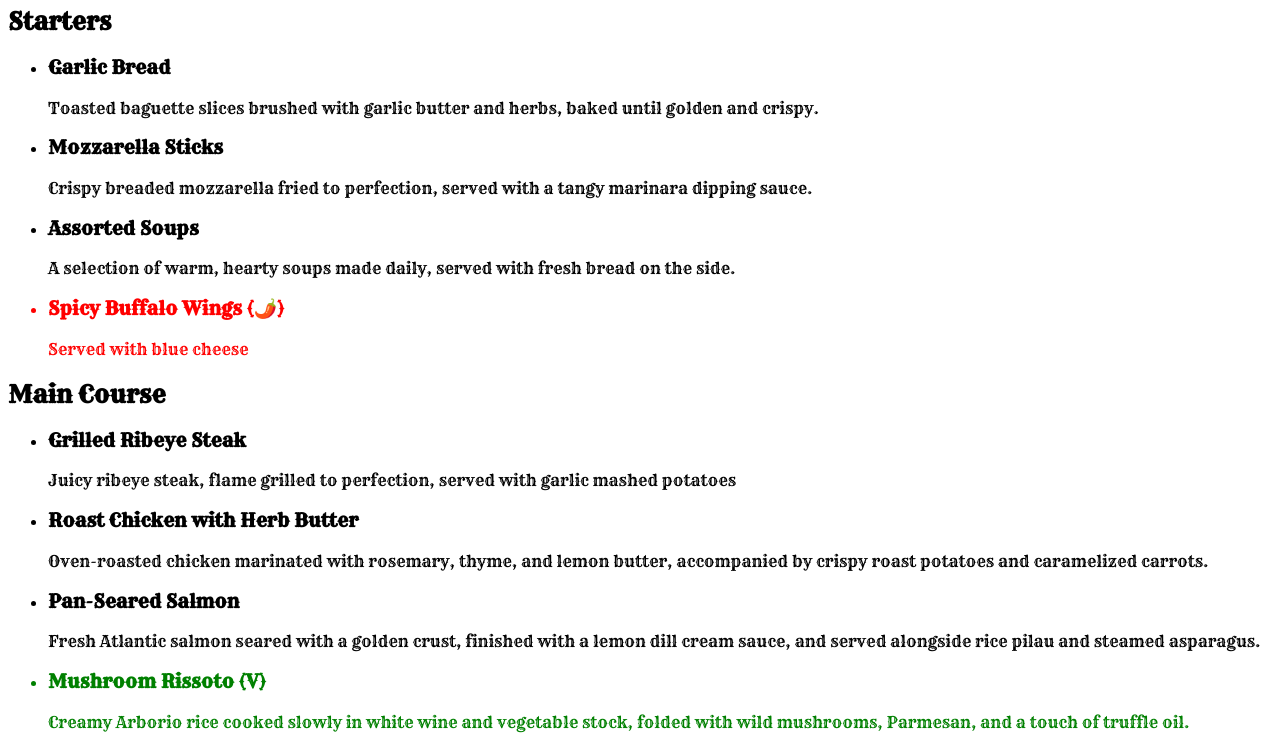
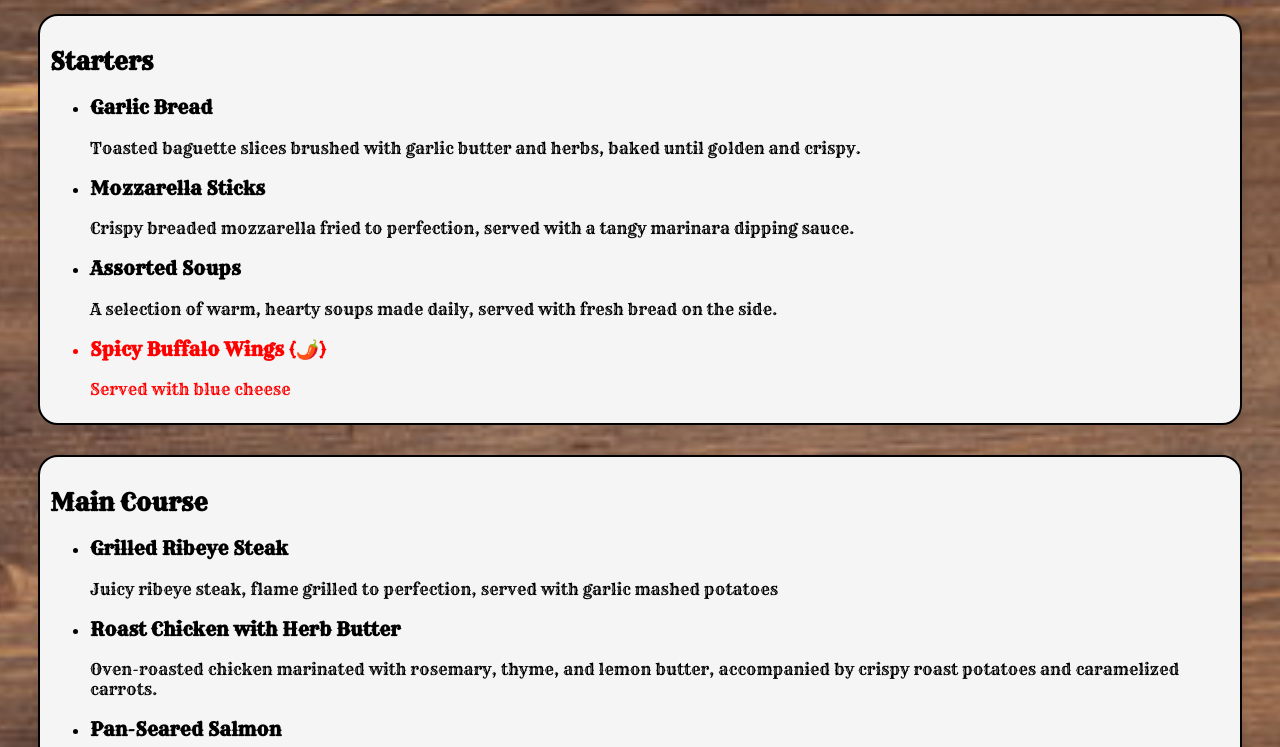
Before and after one commit to andrewsigei-hub/Menu-Challenge, a plain HTML site: page index.html in a window 1280 px wide. Shown: the part 77-824 px from the top of the page. Drawn offline with Linux system fonts and the light colour scheme.

Commit message:
Add CSS Styles

```diff
--- a/styles.css
+++ b/styles.css
@@ -17,3 +17,22 @@ li:hover {
   background-color: #f0f0f0;
   cursor: pointer;
 }
+
+.menu > div {
+  border: 2px solid #000;
+  padding: 8px;
+  padding-left: 10px;
+  padding-right: 50px;
+  padding-top: 10px;
+  border-radius: 20px;
+  background-color: whitesmoke;
+  box-shadow: 2px 2px 8px rgba(0, 0, 0, 0.1);
+  margin: 30px;
+}
+
+body {
+  background-image: url(./images/360_F_92843273_f9Goj84bZxdRNp13ohjOmuSVRwin4n1a.jpg);
+  background-repeat: no-repeat;
+  background-size: cover;
+  background-position: center center;
+}
```
Also changed, not shown: index.html (+1 -1 lines), images/360_F_92843273_f9Goj84bZxdRNp13ohjOmuSVRwin4n1a.jpg (added).
